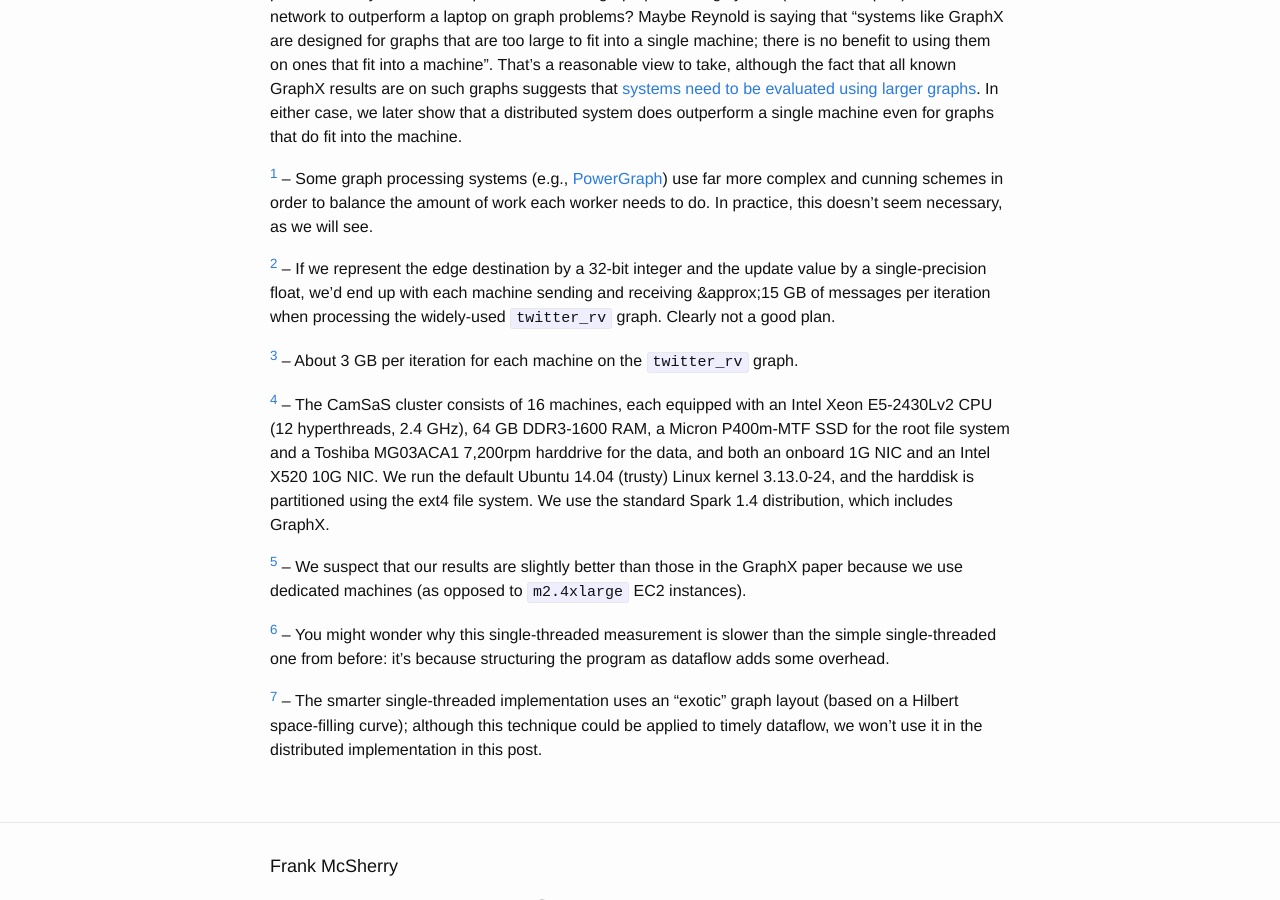
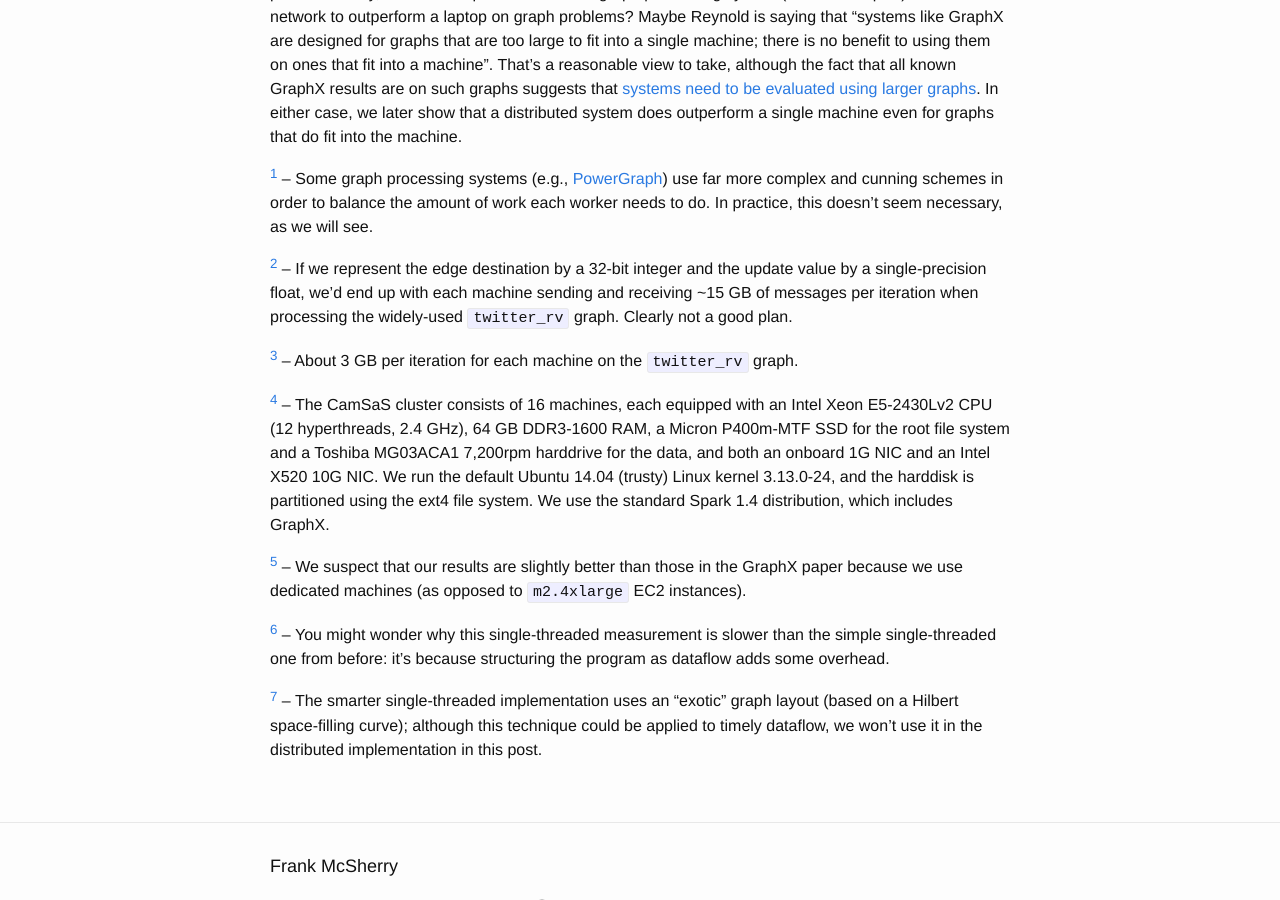
Before and after one commit to frankmcsherry/frankmcsherry.github.io, a Jekyll site: the page built from _posts/2015-07-08-pagerank.md, in a window 1280 px wide and 900 px high, scrolled down 12442 px. Built offline with Jekyll 4.4.1, drawn with Linux system fonts in a browser that asks for light colours; some of the changed lines change nothing that is shown.

```diff
--- a/_posts/2015-07-08-pagerank.md
+++ b/_posts/2015-07-08-pagerank.md
@@ -399,7 +399,7 @@
 
 <p></p>
 
-<a href="#fn2l" name="fn2"><sup>2</sup></a> &ndash; If we represent the edge destination by a 32-bit integer and the update value by a single-precision float, we'd end up with each machine sending and receiving &approx;15 GB of messages per iteration when processing the widely-used `twitter_rv` graph. Clearly not a good plan.
+<a href="#fn2l" name="fn2"><sup>2</sup></a> &ndash; If we represent the edge destination by a 32-bit integer and the update value by a single-precision float, we'd end up with each machine sending and receiving ~15 GB of messages per iteration when processing the widely-used `twitter_rv` graph. Clearly not a good plan.
 
 <p></p>
 
```
Also changed, not shown: 2 other files.
